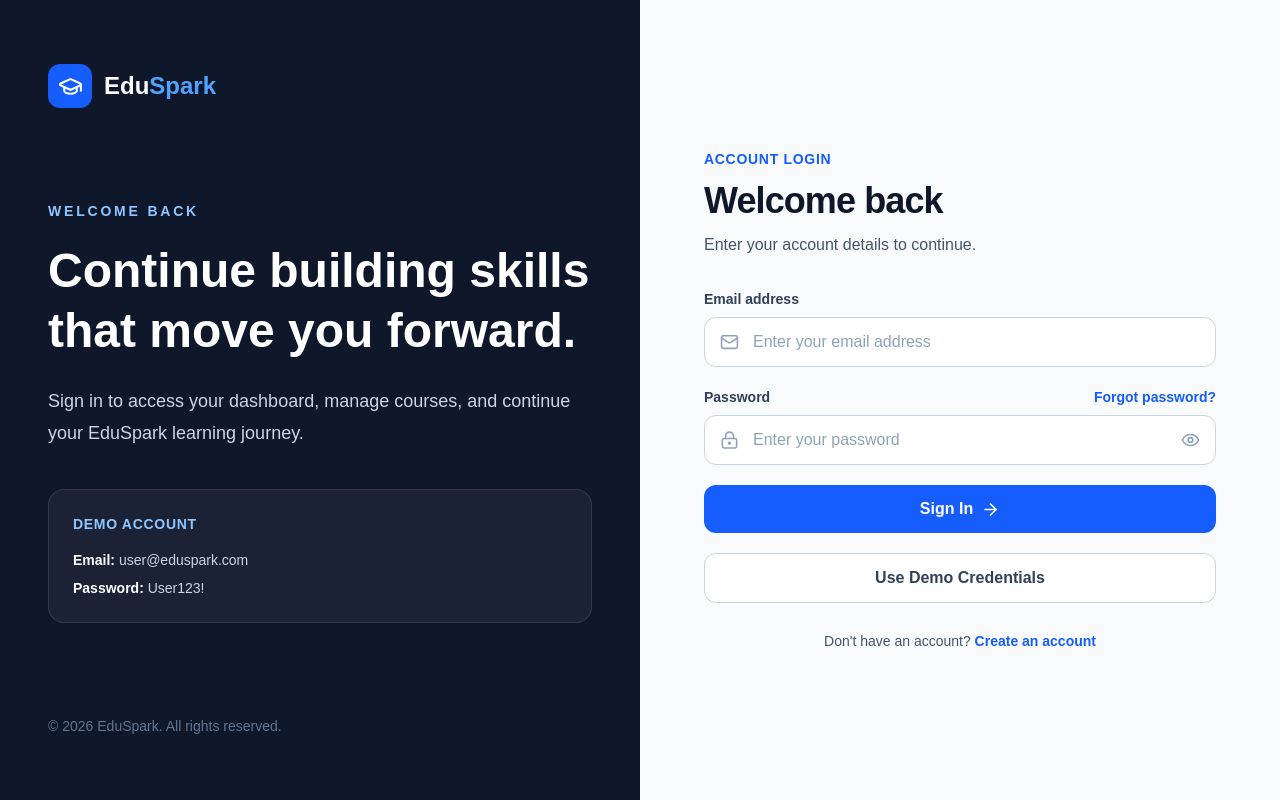
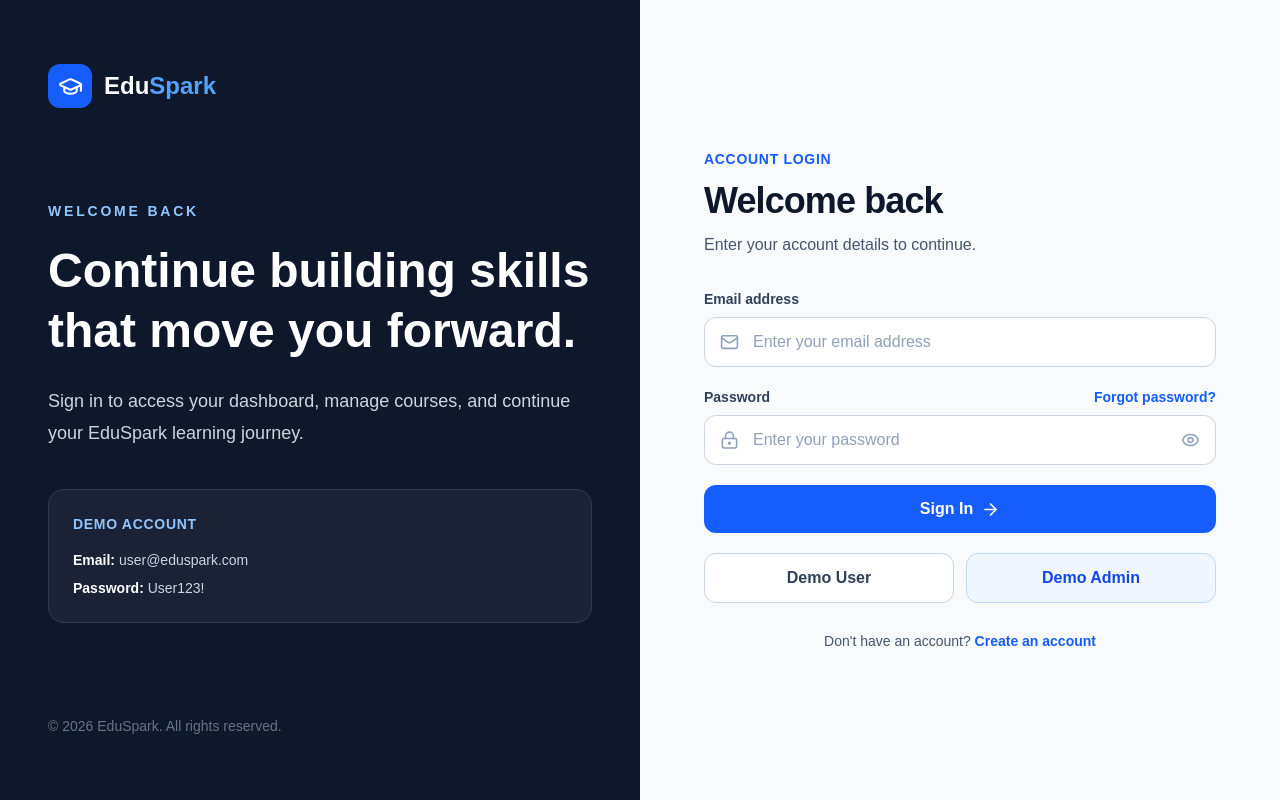
Before and after one commit to nurhossain-webd/eduSpark-client, a Next.js app: page /login in a window 1280 px wide. Built offline with nearby package versions, Linux system fonts and the light colour scheme.

Commit message:
Add demo user admin login and role-based redirects

```diff
--- a/src/app/login/page.tsx
+++ b/src/app/login/page.tsx
@@ -1,7 +1,10 @@
 "use client";
 
 import Link from "next/link";
-import { useRouter } from "next/navigation";
+import {
+  useRouter,
+  useSearchParams,
+} from "next/navigation";
 import {
   ArrowRight,
   Eye,
@@ -47,6 +50,7 @@ const initialFormData: LoginFormData = {
 
 export default function LoginPage() {
   const router = useRouter();
+  const searchParams = useSearchParams();
 
   const [formData, setFormData] =
     useState<LoginFormData>(initialFormData);
@@ -78,11 +82,20 @@ export default function LoginPage() {
     setIsSuccess(false);
   }
 
-  function fillDemoCredentials(): void {
+  function fillDemoCredentials(
+  accountType: "user" | "admin",
+): void {
+  if (accountType === "admin") {
+    setFormData({
+      email: "admin@eduspark.com",
+      password: "Admin123!",
+    });
+  } else {
     setFormData({
       email: "user@eduspark.com",
       password: "User123!",
     });
+  }
 
   setErrors({});
   setMessage("");
@@ -144,8 +157,22 @@ export default function LoginPage() {
       setIsSuccess(true);
       setMessage("Login successful. Redirecting...");
 
+   const requestedRedirect = searchParams.get("redirect");
+
+const safeRedirect =
+  requestedRedirect?.startsWith("/") &&
+  !requestedRedirect.startsWith("//")
+    ? requestedRedirect
+    : null;
+
+const destination =
+  safeRedirect ??
+  (result.data.user.role === "admin"
+    ? "/dashboard"
+    : "/my-courses");
+
 setTimeout(() => {
-        router.push("/dashboard");
+  router.push(destination);
   router.refresh();
 }, 800);
     } catch (error) {
@@ -367,14 +394,25 @@ export default function LoginPage() {
                 {!isSubmitting && <ArrowRight size={19} />}
               </button>
 
+             <div className="grid gap-3 sm:grid-cols-2">
   <button
     type="button"
-                onClick={fillDemoCredentials}
+    onClick={() => fillDemoCredentials("user")}
     disabled={isSubmitting}
-                className="inline-flex min-h-12 w-full items-center justify-center rounded-xl border border-slate-300 bg-white px-5 py-3 font-semibold text-slate-700 transition hover:border-blue-600 hover:text-blue-600 disabled:cursor-not-allowed disabled:opacity-60"
+    className="inline-flex min-h-12 items-center justify-center rounded-xl border border-slate-300 bg-white px-5 py-3 font-semibold text-slate-700 transition hover:border-blue-600 hover:text-blue-600 disabled:cursor-not-allowed disabled:opacity-60"
   >
-                Use Demo Credentials
+    Demo User
   </button>
+
+  <button
+    type="button"
+    onClick={() => fillDemoCredentials("admin")}
+    disabled={isSubmitting}
+    className="inline-flex min-h-12 items-center justify-center rounded-xl border border-blue-200 bg-blue-50 px-5 py-3 font-semibold text-blue-700 transition hover:border-blue-600 hover:bg-blue-100 disabled:cursor-not-allowed disabled:opacity-60"
+  >
+    Demo Admin
+  </button>
+</div>
             </form>
 
             <p className="mt-7 text-center text-sm text-slate-600">
```
Lines whose indentation alone changed are shown as unchanged.
